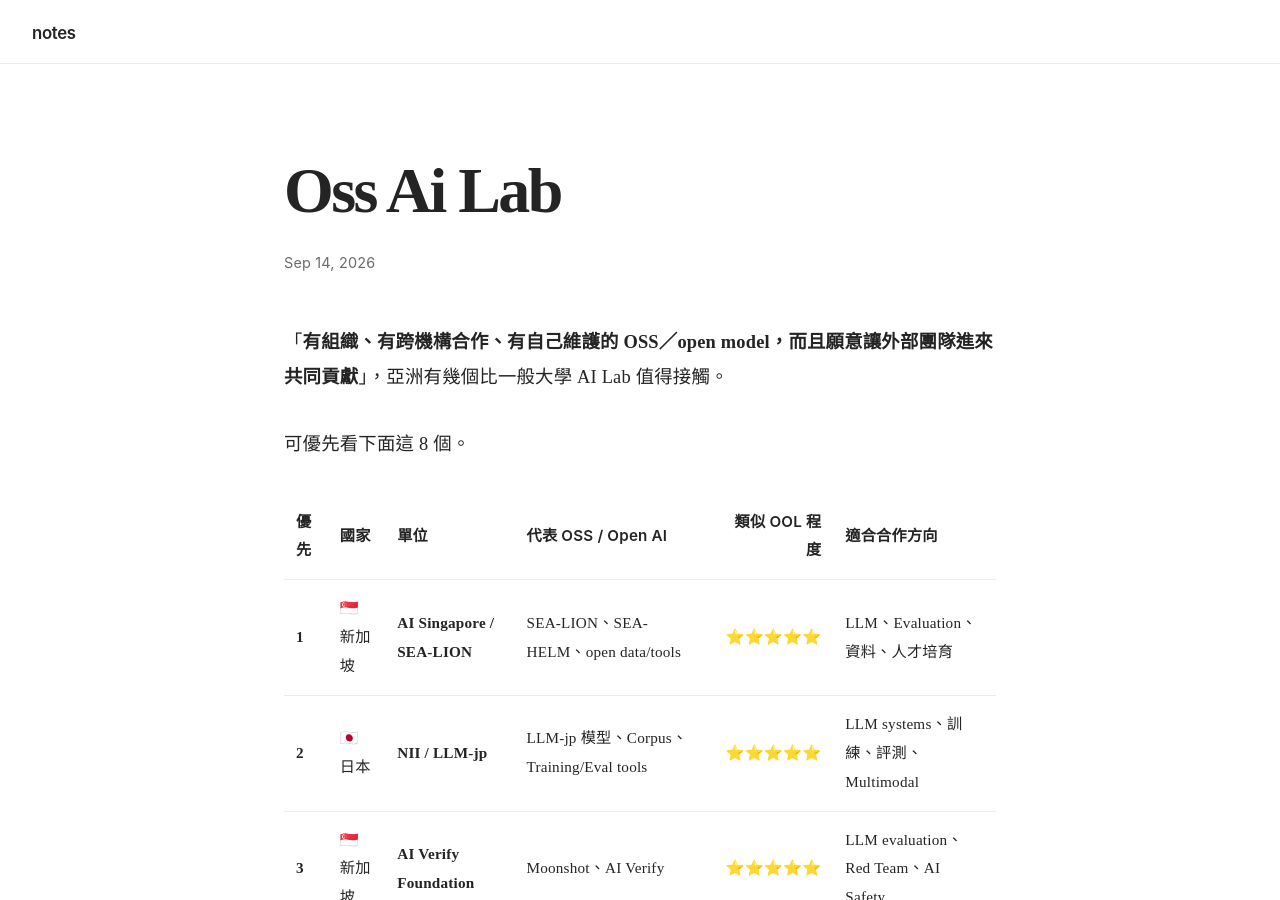
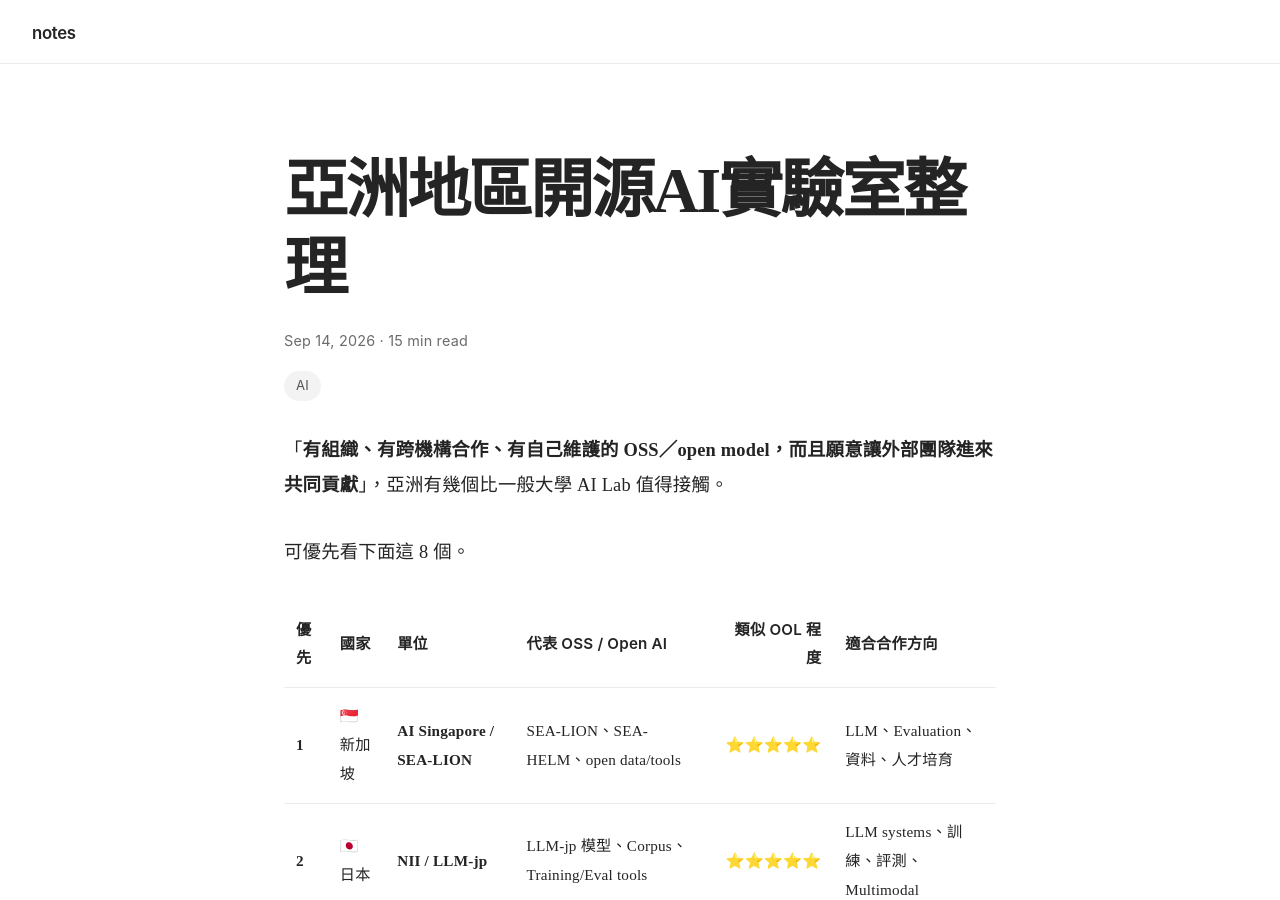
Before and after one commit to linjose/notes, a Jekyll site: the page built from _posts/2026-09-14-oss-ai-lab.md, in a window 1280 px wide and 900 px high. Built offline with Jekyll 4.4.1, drawn with Linux system fonts in a browser that asks for light colours; our own code applies the rules of GitHub Pages for plain Markdown files.

Commit message:
Update 2026-09-14-oss-ai-lab.md

```diff
--- a/_posts/2026-09-14-oss-ai-lab.md
+++ b/_posts/2026-09-14-oss-ai-lab.md
@@ -1,3 +1,12 @@
+---
+layout: post
+title: 亞洲地區開源AI實驗室整理
+date: 2026-09-14
+reading_time: 15 min read
+tags: [AI]
+excerpt:
+---
+
 「**有組織、有跨機構合作、有自己維護的 OSS／open model，而且願意讓外部團隊進來共同貢獻**」，亞洲有幾個比一般大學 AI Lab 值得接觸。
 
 可優先看下面這 8 個。
```
